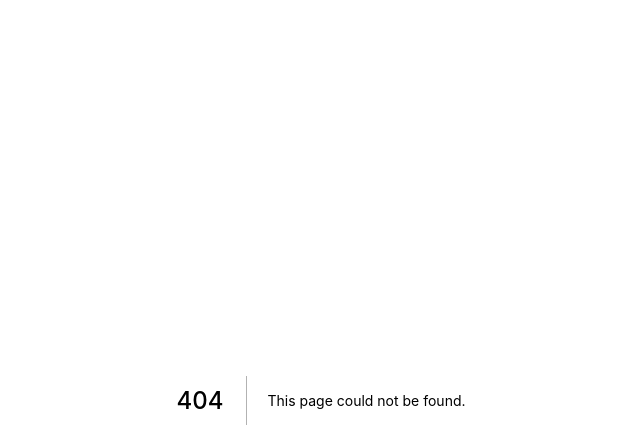
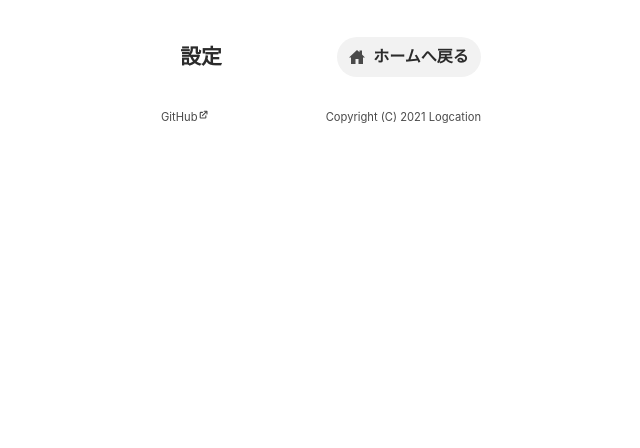
Before and after one commit to tdu-logcation/web, a Next.js app: page /setting in a window 1280 px wide. Before the commit this address had no page. Shown: the top 448 px of the page, without its empty margins (319-959 px from the left). Built offline with nearby package versions, Linux system fonts and the light colour scheme.

Commit message:
設定ページの追加

```diff
--- /dev/null
+++ b/components/OtherPage.tsx
@@ -0,0 +1,67 @@
+import React from 'react';
+import {
+  Flex,
+  Box,
+  Text,
+  Spacer,
+  Button,
+  Center,
+  ButtonProps,
+} from '@chakra-ui/react';
+import * as colors from '../utils/colors';
+import {IoHomeSharp} from 'react-icons/io5';
+import Link from 'next/link';
+import {useRecoilState} from 'recoil';
+import {useCameraState, qrReadState} from '../utils/recoilAtoms';
+
+export const OtherPage: React.FC<{title: string}> = props => {
+  return (
+    <React.Fragment>
+      <Center marginBottom="2rem">
+        <Flex width="20rem">
+          <Box display="flex" justifyContent="center" alignItems="center">
+            <Text
+              fontSize="1.3rem"
+              fontWeight="bold"
+              marginLeft="1.2rem"
+              color={colors.textPrimary}
+            >
+              {props.title}
+            </Text>
+          </Box>
+          <Spacer />
+          <Link href="/">
+            <Button
+              borderRadius="2rem"
+              leftIcon={<IoHomeSharp />}
+              backgroundColor={colors.buttonSecondly}
+              color={colors.buttonIconSecondly}
+              width="9rem"
+            >
+              <Text color={colors.textPrimary}>ホームへ戻る</Text>
+            </Button>
+          </Link>
+        </Flex>
+      </Center>
+      {props.children}
+    </React.Fragment>
+  );
+};
+
+export const PageJump: React.FC<{link: string} & ButtonProps> = props => {
+  const [, SetUseCamera] = useRecoilState(useCameraState);
+  const [, setQrRead] = useRecoilState(qrReadState);
+
+  const qrClose = () => {
+    SetUseCamera(false);
+    setQrRead(false);
+  };
+
+  return (
+    <Link href={props.link}>
+      <Button onClick={qrClose} {...props}>
+        {props.children}
+      </Button>
+    </Link>
+  );
+};
--- /dev/null
+++ b/components/Setting.tsx
@@ -0,0 +1,5 @@
+import {OtherPage} from './OtherPage';
+
+export const Setting = () => {
+  return <OtherPage title="設定"></OtherPage>;
+};
--- /dev/null
+++ b/pages/setting.tsx
@@ -0,0 +1,22 @@
+/**!
+ * @author Yuto Watanabe
+ *
+ * Copyright (C) 2021 logcation
+ */
+
+import React from 'react';
+import {Box} from '@chakra-ui/react';
+import {Page} from '../components/Page';
+import {Setting} from '../components/Setting';
+
+const SettingPage = () => {
+  return (
+    <Page>
+      <Box margin="2.3rem .1rem 1rem .1rem">
+        <Setting />
+      </Box>
+    </Page>
+  );
+};
+
+export default SettingPage;
```
Also changed, not shown: components/History.tsx (+4 -34 lines), components/Top.tsx (+9 -17 lines).
